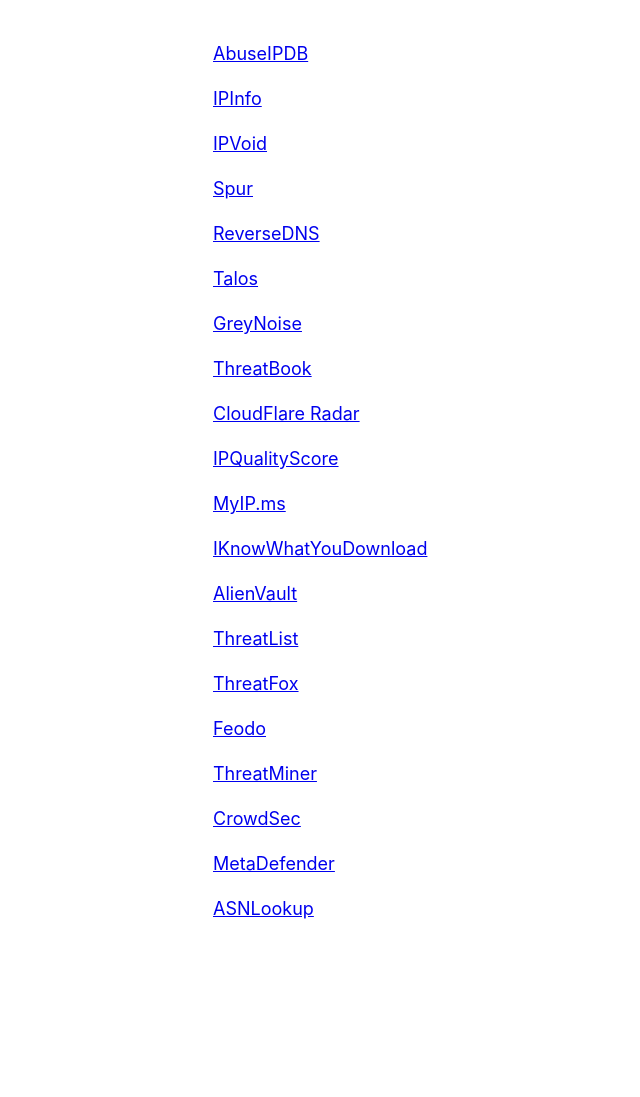
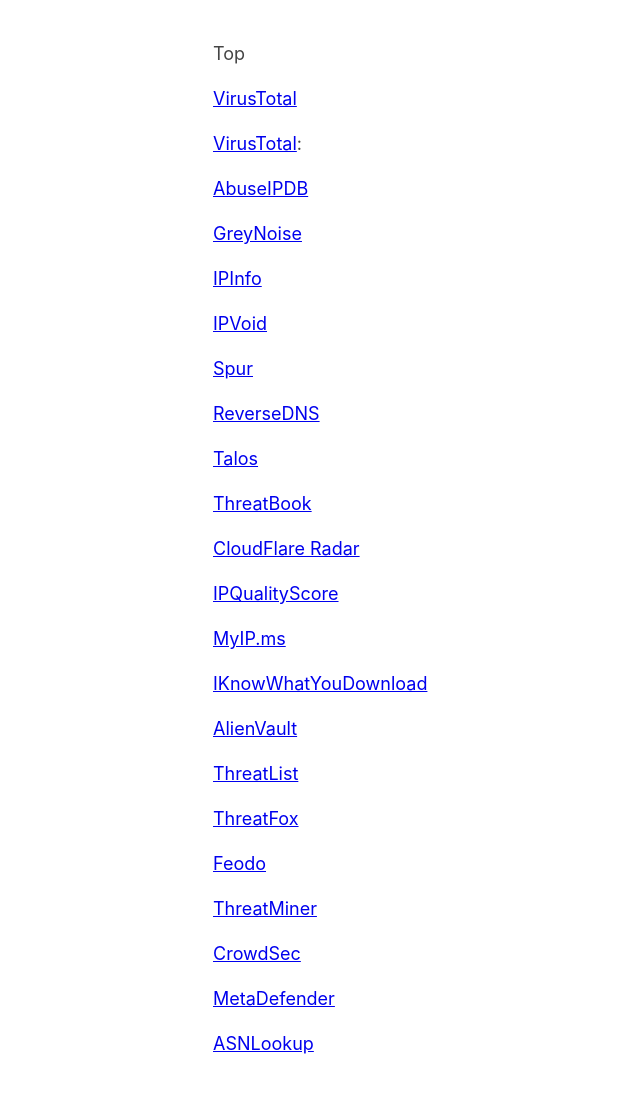
Before and after one commit to dolphinato/dolphinage, a Jekyll site: the page built from IPAnalysis.md, in a window 1280 px wide. Shown: the whole page, without its empty margins (102-742 px from the left). Built offline with Jekyll 4.4.1, drawn with Linux system fonts in a browser that asks for light colours; our own code applies the rules of GitHub Pages for plain Markdown files; the repository's description, which GitHub fills in, is left out; before the commit the page ends 962 px from its top, so only the background shows below that.

Commit message:
Update IPAnalysis.md

```diff
--- a/IPAnalysis.md
+++ b/IPAnalysis.md
@@ -1,6 +1,24 @@
+Top
+
+<a href="https://www.virustotal.com/gui/home/search">VirusTotal</a>
+
+
+[VirusTotal](https://www.virustotal.com/gui/home/search):
+
 <a href="https://www.abuseipdb.com/">AbuseIPDB</a>
 
+<a href="https://viz.greynoise.io/">GreyNoise</a>
+
 <a href="https://ipinfo.io/">IPInfo</a>
+
+
+
+
+
+
+
+
+
 
 <a href="http://www.ipvoid.com/">IPVoid</a>
 
```
Also changed, not shown: other parts of IPAnalysis.md (+1 -1 lines).
